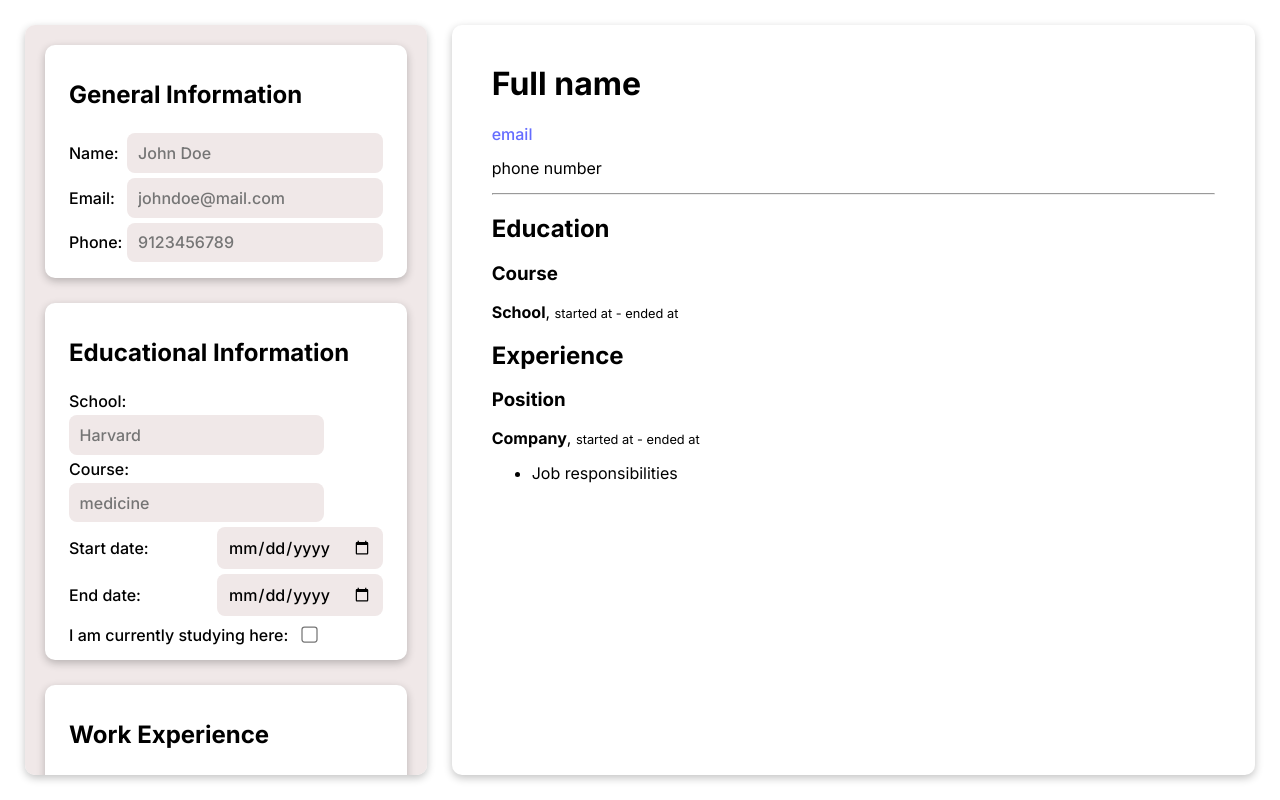
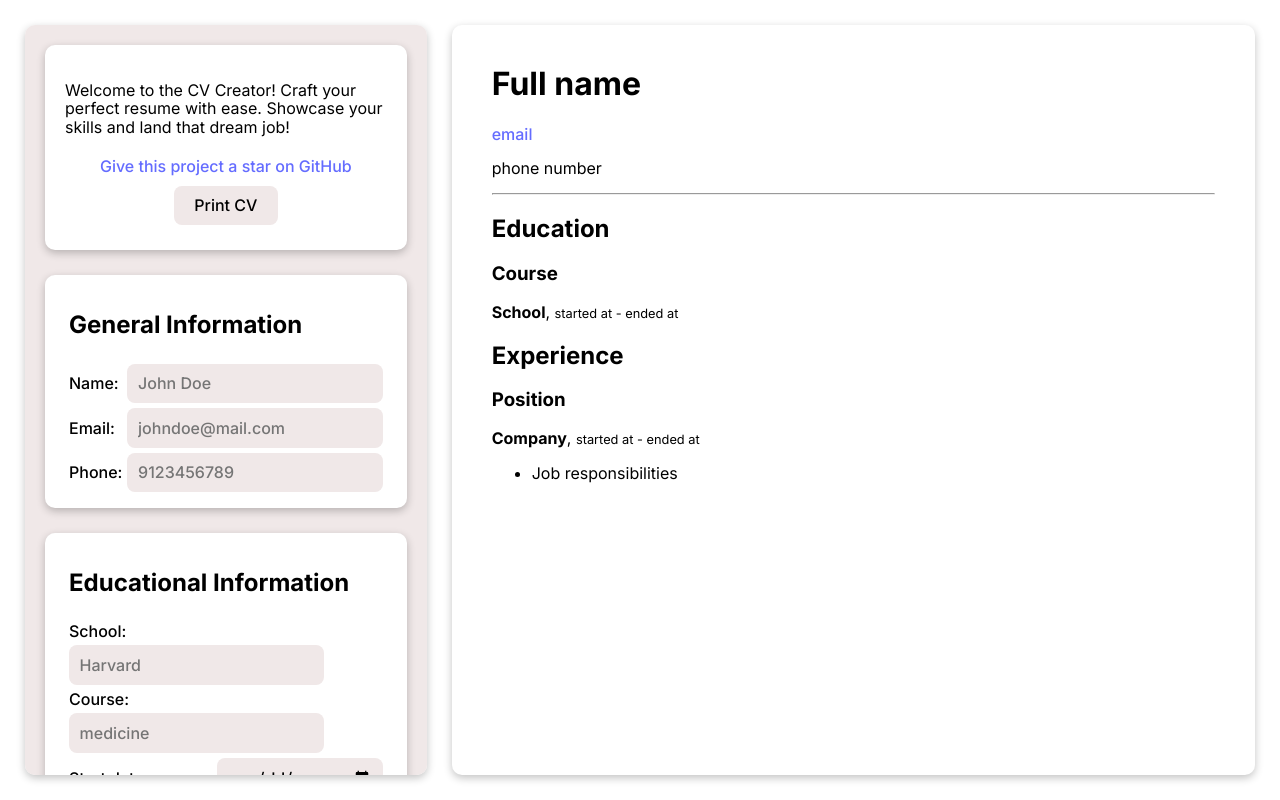
Before and after one commit to shravzzv/ODIN-CV-application-project, a React (Vite) app: page / in a window 1280 px wide. Built offline with nearby package versions, Linux system fonts and the light colour scheme.

Commit message:
feat: Add Controls, allow user to print

```diff
--- a/src/App.jsx
+++ b/src/App.jsx
@@ -1,8 +1,10 @@
 import { useState } from 'react'
+import './styles/App.css'
 import GeneralInfo from './components/GeneralInfo'
 import EducationalInfo from './components/EducationalInfo'
 import WorkInfo from './components/WorkInfo'
 import CV from './components/CV'
+import Controls from './components/Controls'
 
 function App() {
   const [generalInfo, setGeneralInfo] = useState({
@@ -31,6 +33,7 @@ function App() {
   return (
     <>
       <div className='islands'>
+        <Controls />
         <GeneralInfo data={generalInfo} updateData={setGeneralInfo} />
         <EducationalInfo
           data={educationalInfo}
--- a/src/components/CV.jsx
+++ b/src/components/CV.jsx
@@ -1,3 +1,5 @@
+import '../styles/CV.css'
+
 /* eslint-disable react/prop-types */
 export default function CV({ generalInfo, educationalInfo, workInfo }) {
   const { name, email, phone } = generalInfo
--- /dev/null
+++ b/src/components/Controls.jsx
@@ -0,0 +1,27 @@
+import '../styles/Controls.css'
+
+export default function Controls() {
+  const handlePrint = (e) => {
+    e.preventDefault()
+    window.print()
+  }
+
+  return (
+    <div className='controls'>
+      <p>
+        Welcome to the CV Creator! Craft your perfect resume with ease. Showcase
+        your skills and land that dream job!
+      </p>
+      <a
+        href='https://github.com/shravzzv/ODIN-CV-application-project'
+        target='_blank'
+        rel='noreferrer'
+      >
+        Give this project a star on GitHub
+      </a>
+      <button onClick={handlePrint} className='printBtn'>
+        Print CV
+      </button>
+    </div>
+  )
+}
--- a/src/main.jsx
+++ b/src/main.jsx
@@ -3,8 +3,6 @@ import ReactDOM from 'react-dom/client'
 import App from './App.jsx'
 import 'normalize.css'
 import './styles/index.css'
-import './styles/App.css'
-import './styles/CV.css'
 
 ReactDOM.createRoot(document.getElementById('root')).render(
   <React.StrictMode>
--- a/src/styles/App.css
+++ b/src/styles/App.css
@@ -56,3 +56,18 @@
     align-self: stretch;
   }
 }
+
+/* print styles */
+@media print {
+  .islands {
+    display: none;
+  }
+
+  #root,
+  main {
+    padding: 0;
+    margin: 0;
+    font-size: 0.5rem;
+    width: 100%;
+  }
+}
--- a/src/styles/CV.css
+++ b/src/styles/CV.css
@@ -1,3 +1,4 @@
+@media screen {
   main {
     box-shadow: rgba(0, 0, 0, 0.24) 0px 3px 8px;
     border-radius: 10px;
@@ -11,3 +12,4 @@ main {
       padding: 20px 40px;
     }
   }
+}
--- /dev/null
+++ b/src/styles/Controls.css
@@ -0,0 +1,14 @@
+.controls {
+  border-radius: 10px;
+  box-shadow: rgba(0, 0, 0, 0.24) 0px 3px 8px;
+  background-color: var(--form-bg-clr);
+  padding: 20px;
+  display: flex;
+  flex-direction: column;
+  align-items: center;
+  gap: 5px;
+}
+
+.printBtn {
+  margin: 5px 0;
+}
--- a/src/styles/index.css
+++ b/src/styles/index.css
@@ -104,10 +104,6 @@ form {
   box-shadow: rgba(0, 0, 0, 0.24) 0px 3px 8px;
   background-color: var(--form-bg-clr);
 }
-[type='submit'] {
-  margin-top: 5px;
-  align-self: flex-end;
-}
 
 @media (max-width: 600px) {
   /* phones only */
```
Lines whose indentation alone changed are shown as unchanged.
